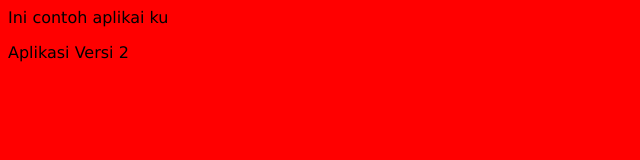
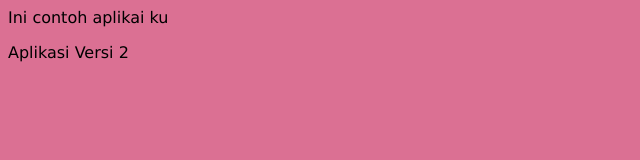
Before and after one commit to endroprimarya/web-end, a plain HTML site: page apps-end/index.html in a window 1280 px wide. Shown: the whole page, without its empty margins (0-640 px from the left). Drawn offline with Linux system fonts and the light colour scheme.

Commit message:
update gaiss

```diff
--- a/apps-end/style/style.css
+++ b/apps-end/style/style.css
@@ -1,6 +1,5 @@
 body{
-    background-color: red;
-    font-style: normal;
+    background-color: palevioletred;
+    font-style: initial;
     font-family: Verdana, Geneva, Tahoma, sans-serif;
-    font-display: gold;
 }
```
